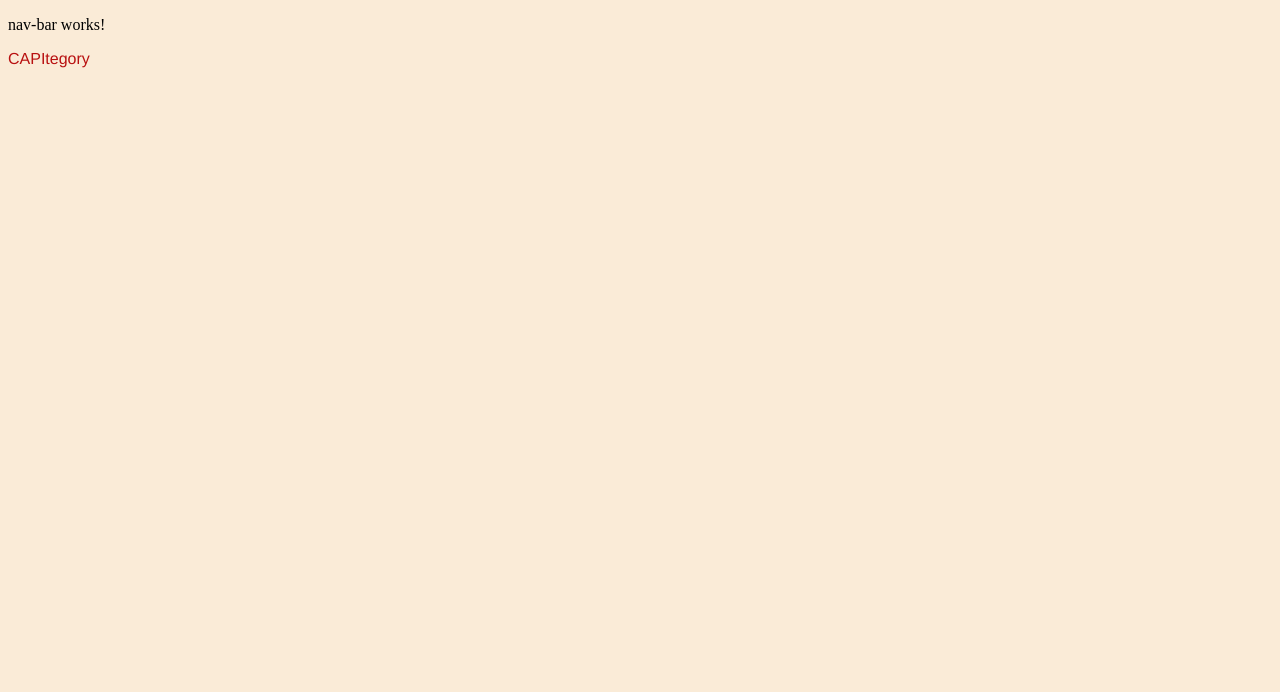
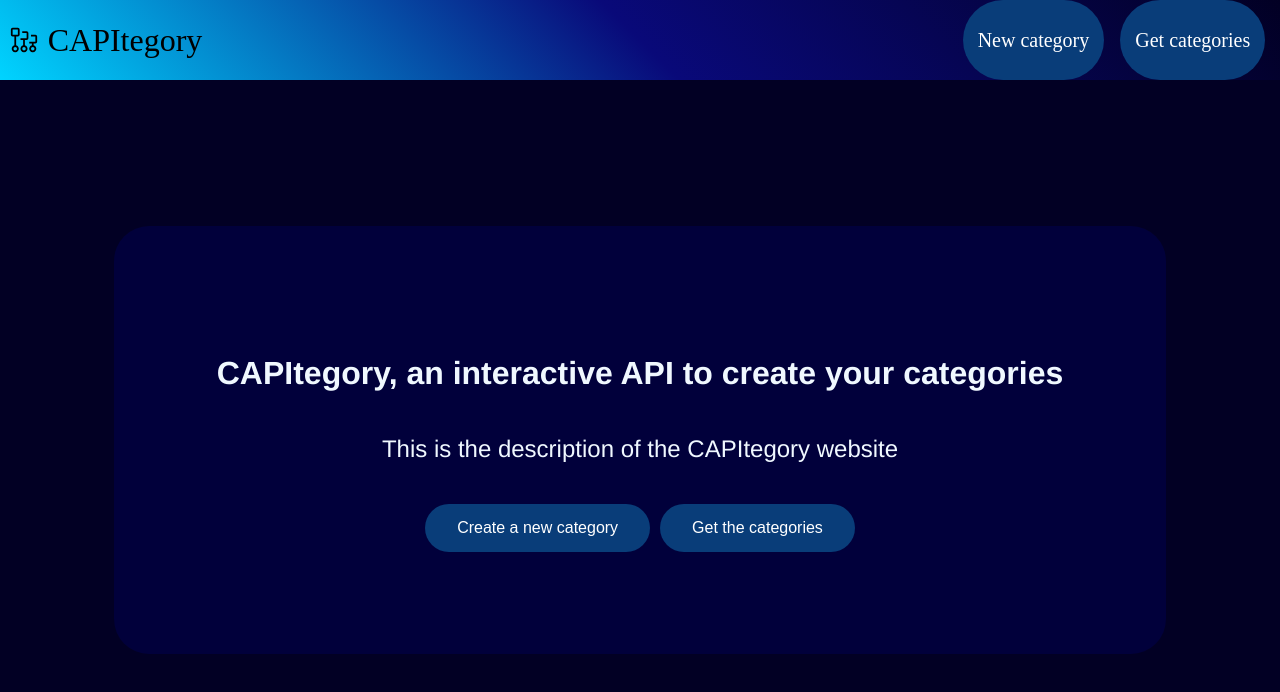
Before and after one commit to CAPItegory/front-end, an Angular app: page / in a window 1280 px wide. Shown: the top 692 px of the page. Built offline with nearby package versions, Linux system fonts and the light colour scheme.

Commit message:
feat : homepage design, navbar design, website style design

```diff
--- a/angular.json
+++ b/angular.json
@@ -102,5 +102,8 @@
         }
       }
     }
+  },
+  "cli": {
+    "analytics": false
   }
 }
--- a/src/app/app.component.html
+++ b/src/app/app.component.html
@@ -1 +1,2 @@
+<app-nav-bar></app-nav-bar>
 <router-outlet />
--- a/src/app/app.component.scss
+++ b/src/app/app.component.scss
@@ -0,0 +1,3 @@
+nav-bar {
+    max-height : 10%
+}
--- a/src/app/app.component.ts
+++ b/src/app/app.component.ts
@@ -1,10 +1,11 @@
 import { Component } from '@angular/core';
 import { RouterOutlet } from '@angular/router';
+import { NavBarComponent } from './nav-bar/nav-bar.component';
 
 @Component({
   selector: 'app-root',
   standalone: true,
-  imports: [RouterOutlet],
+  imports: [RouterOutlet, NavBarComponent],
   templateUrl: './app.component.html',
   styleUrl: './app.component.scss'
 })
--- a/src/app/home/home.component.html
+++ b/src/app/home/home.component.html
@@ -1,2 +1,8 @@
-<app-nav-bar></app-nav-bar>
-<h1>CAPItegory</h1>
+<div id="main_component">
+    <h2>CAPItegory, an interactive API to create your categories</h2>
+    <p>This is the description of the CAPItegory website</p>
+    <span>
+        <button class="create_category" type="button">Create a new category</button>
+        <button class="get_categories" type="button">Get the categories</button>
+    </span>
+</div>
--- a/src/app/home/home.component.scss
+++ b/src/app/home/home.component.scss
@@ -1,7 +1,43 @@
 $font-stack: Helvetica, sans-serif;
-$primary-color: #b81010;
 
-h1 {
-  font: 100% $font-stack;
-  color: $primary-color;
+#main_component {
+  text-align: center;
+  font-family: $font-stack;
+  color:aliceblue;
+  background-color: #00006060;
+  padding: 8%;
+  border-radius: 35px;
 }
+
+.create_category, .get_categories {
+  background-color: #093d79;
+  border: none;
+  color: white;
+  padding: 15px 32px;
+  margin-inline: 5px;
+  text-align: center;
+  text-decoration: none;
+  display: inline-block;
+  font-size: 100%;
+  border-radius: 35px;
+}
+
+h2 {
+  font-size: 200%;
+  padding-bottom : 2%;
+}
+
+p {
+  font-size: 150%;
+  padding-bottom: 2%;
+}
+
+:host {
+  margin:0;
+  padding:0;
+  display:flex;
+  flex-direction: column;
+  align-items: center;
+  justify-content: center;
+  height: 90%;
+}
--- a/src/app/nav-bar/nav-bar.component.html
+++ b/src/app/nav-bar/nav-bar.component.html
@@ -1 +1,12 @@
-<p>nav-bar works!</p>
+<div id="bar">
+    <div id="logo">
+        <img src="../../assets/category-icon.svg" />
+        <span id="title">CAPItegory</span>
+    </div>
+    <div class="navigation">
+        <span>New category</span>
+    </div>
+    <div class="navigation">
+        <span>Get categories</span>
+    </div>
+</div>
--- a/src/app/nav-bar/nav-bar.component.scss
+++ b/src/app/nav-bar/nav-bar.component.scss
@@ -0,0 +1,35 @@
+#bar {
+    background : linear-gradient(45deg, #00d4ff, #090979, #020024);
+    height: 10%;
+    width: 100%;
+    display: flex;
+}
+
+#logo {
+    align-items: center;
+    display: flex;
+    padding-block:1%
+}
+
+.navigation {
+    align-items: center;
+    text-align:right;
+    display: flex;
+    font-size: 125%;
+    padding-left: 2%;
+    background-color: #093d79;
+    border: none;
+    color: white;
+    padding: 5px 15px;
+    margin-inline: 8px;
+    border-radius: 40px;
+}
+
+img {
+    width : 3%;
+    padding-inline:1%
+}
+
+#title {
+    font-size: 200%;
+}
--- a/src/styles.scss
+++ b/src/styles.scss
@@ -1,4 +1,8 @@
 /* You can add global styles to this file, and also import other style files */
-body {
-    background-color: antiquewhite;
-}
+html, body, app-root {
+    background-color:#020024;
+    height: 100%;
+    width: 100%;
+    margin: 0;
+    padding: 0;
+  }
```
Also changed, not shown: src/assets/category-icon.svg (added).
